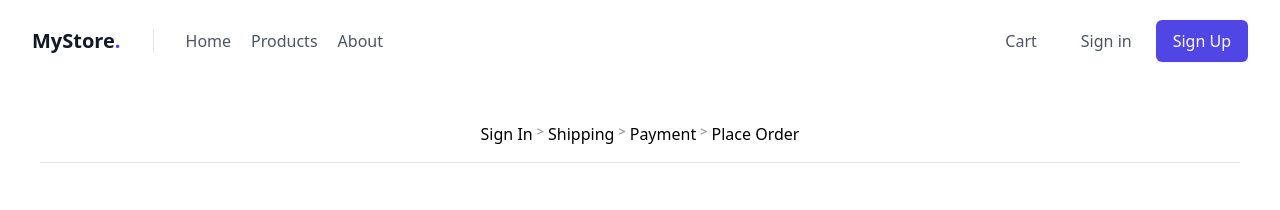
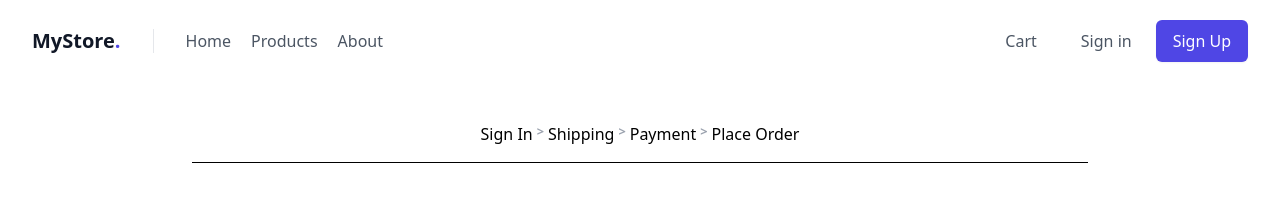
Before and after one commit to david-forer/MyStore, a React (Create React App) app in the folder frontend/: page /placeorder in a window 1280 px wide. Shown: the top 210 px of the page. Built offline with nearby package versions, Linux system fonts and the light colour scheme; what @tailwindcss/custom-forms would draw is missing.

Commit message:
worked on some design

```diff
--- a/frontend/src/screens/PlaceOrderScreen.js
+++ b/frontend/src/screens/PlaceOrderScreen.js
@@ -49,7 +49,7 @@ const PlaceOrderScreen = ({history}) => {
   return (
     <>
       <CheckoutSteps step1 step2 step3 step4 />
-      <hr />
+      <hr className="max-w-4xl mx-auto text-center border-black mb-20"/>
 
       <div className="grid grid-cols-2 mt-12">
         <section>
```
